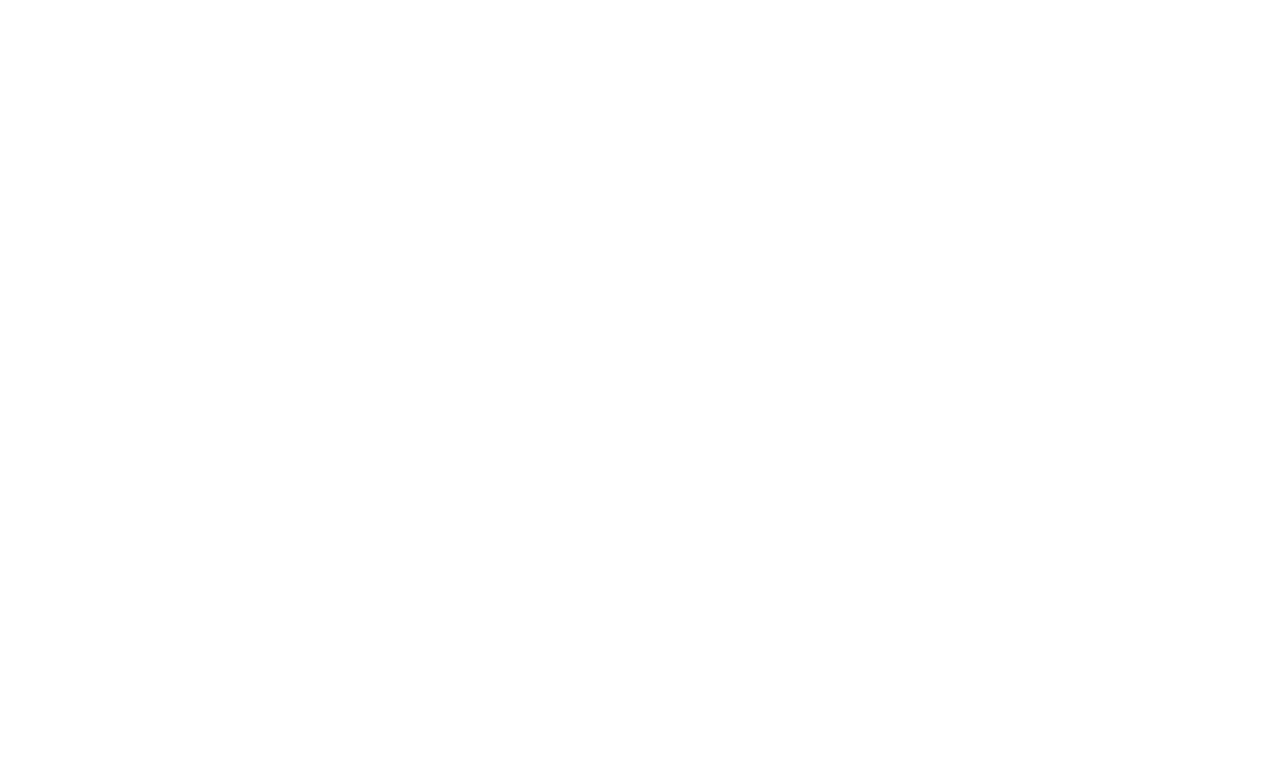
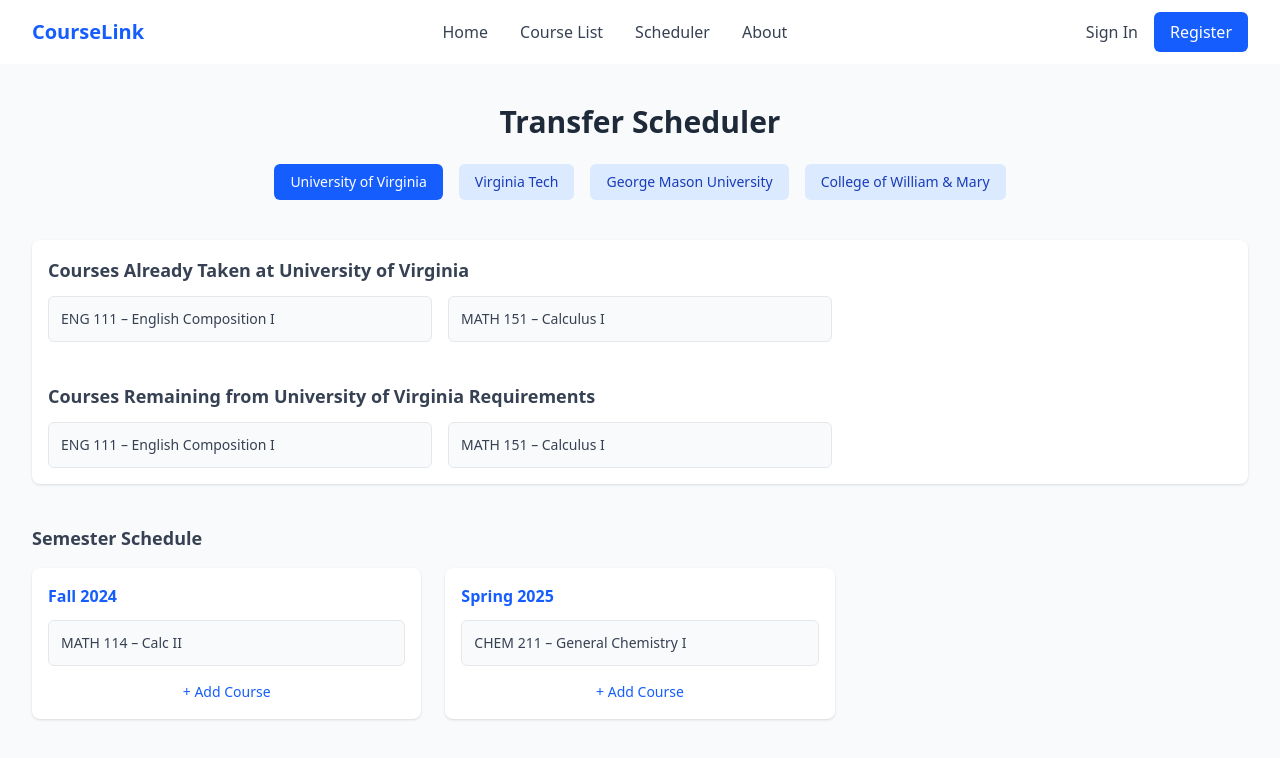
Before and after one commit to Zeiyon/HooHacks2025, a React (Vite) app in the folder TransferLink/: page /scheduler in a window 1280 px wide. Before the commit this address had no page. Shown: the top 758 px of the page. Built offline with nearby package versions, Linux system fonts and the light colour scheme.

Commit message:
added scheduler

```diff
--- a/TransferLink/src/App.tsx
+++ b/TransferLink/src/App.tsx
@@ -1,9 +1,9 @@
 import CourseList from './modules/courselist/CourseList'
 import { BrowserRouter as Router, Routes, Route } from 'react-router-dom';
-// import Navbar from './modules/Navbar'
 import Homepage from './modules/homepage/Homepage';
 import Register from './modules/Register';
 import Login from './modules/Login';
+import Scheduler from './modules/scheduler/Scheduler';
 
 function App() {
 
@@ -12,6 +12,7 @@
     <Routes>
       <Route path="/" element={<Homepage />} />
       <Route path="/courses" element={<CourseList />} />
+      <Route path="/scheduler" element={<Scheduler />} />
       <Route path="/signin" element={<Login />} />
       <Route path="/register" element={<Register />} />
     </Routes>
--- a/TransferLink/src/modules/Navbar.tsx
+++ b/TransferLink/src/modules/Navbar.tsx
@@ -18,7 +18,7 @@
             <Link to="/courses" className="text-gray-700 hover:text-blue-600 font-medium">
               Course List
             </Link>
-            <Link to="/Scheduler" className="text-gray-700 hover:text-blue-600 font-medium">
+            <Link to="/scheduler" className="text-gray-700 hover:text-blue-600 font-medium">
               Scheduler
             </Link>
             <Link to="/about" className="text-gray-700 hover:text-blue-600 font-medium">
--- a/TransferLink/src/modules/courselist/CourseList.tsx
+++ b/TransferLink/src/modules/courselist/CourseList.tsx
@@ -76,8 +76,10 @@
   });
 
   return (
-    <>
+    <div className='bg-gray-50'>
         <Navbar />
+
+        <h1 className="text-3xl font-bold text-gray-800 mb-8 text-center pt-10">Courses List</h1>
     <div className="max-w-6xl mx-auto p-6">
       <input
         type="text"
@@ -195,7 +197,7 @@
       </div>
     </div>
     <Footer />
-    </>
+    </div>
   );
 };
 
--- /dev/null
+++ b/TransferLink/src/modules/scheduler/ScheduleDisplay.tsx
@@ -0,0 +1,91 @@
+import React from 'react';
+
+type Semester = {
+  name: string;
+  id: string;
+  courses: string[];
+};
+
+interface ScheduleDisplayProps {
+  university: string;
+  coursesTaken: string[];
+  semesters: Semester[];
+}
+
+const ScheduleDisplay: React.FC<ScheduleDisplayProps> = ({ university, coursesTaken, semesters }) => {
+  return (
+    <div className="mt-8">
+      <div className="bg-white shadow rounded-lg p-4 mb-10">
+        <h2 className="text-lg font-semibold text-gray-700 mb-3">
+          Courses Already Taken at {university}
+        </h2>
+        {coursesTaken.length > 0 ? (
+          <div className="grid grid-cols-1 sm:grid-cols-2 md:grid-cols-3 gap-4">
+            {coursesTaken.map((course, index) => (
+              <div
+                key={index}
+                className="p-3 border border-gray-200 rounded-md text-sm text-gray-700 bg-gray-50"
+              >
+                {course}
+              </div>
+            ))}
+          </div>
+        ) : (
+          <p className="text-sm text-gray-400">No courses taken yet.</p>
+        )}
+
+        <h2 className="text-lg font-semibold text-gray-700 mb-3 mt-10">
+          Courses Remaining from {university} Requirements
+        </h2>
+        {coursesTaken.length > 0 ? (
+          <div className="grid grid-cols-1 sm:grid-cols-2 md:grid-cols-3 gap-4">
+            {coursesTaken.map((course, index) => (
+              <div
+                key={index}
+                className="p-3 border border-gray-200 rounded-md text-sm text-gray-700 bg-gray-50"
+              >
+                {course}
+              </div>
+            ))}
+          </div>
+        ) : (
+          <p className="text-sm text-gray-400">No courses taken yet.</p>
+        )}
+
+
+      </div>
+
+      <div className="mb-10">
+        <h2 className="text-lg font-semibold text-gray-700 mb-4">Semester Schedule</h2>
+        <div className="grid md:grid-cols-3 gap-6">
+          {semesters.map((sem) => (
+            <div key={sem.id} className="bg-white shadow rounded-lg p-4">
+              <h3 className="text-md font-bold text-blue-600 mb-3">{sem.name}</h3>
+
+              {sem.courses.length > 0 ? (
+                <ul className="space-y-2">
+                  {sem.courses.map((course, idx) => (
+                    <li
+                      key={idx}
+                      className="p-3 border border-gray-200 rounded-md text-sm text-gray-700 bg-gray-50"
+                    >
+                      {course}
+                    </li>
+                  ))}
+                </ul>
+              ) : (
+                <p className="text-sm text-gray-400">No courses scheduled yet.</p>
+              )}
+
+              <button className="mt-4 w-full text-sm text-blue-600 hover:underline">
+                + Add Course
+              </button>
+            </div>
+          ))}
+        </div>
+      </div>
+    </div>
+  );
+};
+
+export default ScheduleDisplay;
--- /dev/null
+++ b/TransferLink/src/modules/scheduler/Scheduler.tsx
@@ -0,0 +1,98 @@
+import { useState } from 'react';
+import Navbar from '../Navbar';
+import ScheduleDisplay from './ScheduleDisplay';
+
+type Semester = {
+  name: string;
+  id: string;
+  courses: string[];
+};
+
+type UniversityData = {
+  coursesTaken: string[];
+  semesters: Semester[];
+};
+
+const universities: string[] = [
+  'University of Virginia',
+  'Virginia Tech',
+  'George Mason University',
+  'College of William & Mary',
+];
+
+const universityData: Record<string, UniversityData> = {
+  'University of Virginia': {
+    coursesTaken: ['ENG 111 – English Composition I', 'MATH 151 – Calculus I'],
+    semesters: [
+      { name: 'Fall 2024', id: 'fall-2024', courses: ['MATH 114 – Calc II'] },
+      { name: 'Spring 2025', id: 'spring-2025', courses: ['CHEM 211 – General Chemistry I'] },
+    ],
+  },
+  'Virginia Tech': {
+    coursesTaken: ['ENG 111 – English Composition I', 'CPSC 150 – Intro to Programming'],
+    semesters: [
+      { name: 'Fall 2024', id: 'fall-2024', courses: ['CS 112 – Intro to Programming'] },
+      { name: 'Spring 2025', id: 'spring-2025', courses: ['PHYS 201 – General Physics I'] },
+    ],
+  },
+  'George Mason University': {
+    coursesTaken: ['MATH 151 – Calculus I', 'MATH 151 – Calculus I', 'MATH 151 – Calculus I', 'HIST 101 – World History'],
+    semesters: [
+      { name: 'Fall 2024', id: 'fall-2024', courses: ['CS 112 – Intro to Programming'] },
+      { name: 'Summer 2025', id: 'summer-2025', courses: [] },
+    ],
+  },
+  'College of William & Mary': {
+    coursesTaken: [],
+    semesters: [
+      { name: 'Fall 2024', id: 'fall-2024', courses: [] },
+    ],
+  },
+};
+
+const Scheduler = () => {
+  const [selectedUniversity, setSelectedUniversity] = useState<string>(universities[0]);
+
+  const handleUniversityClick = (uni: string) => {
+    setSelectedUniversity(uni);
+  };
+
+  const { coursesTaken, semesters } = universityData[selectedUniversity];
+
+  return (
+    <>
+      <Navbar />
+      <div className="bg-gray-50 min-h-screen py-10">
+        <div className="max-w-7xl mx-auto px-4 sm:px-6 lg:px-8">
+          <h1 className="text-3xl font-bold text-gray-800 mb-6 text-center">
+            Transfer Scheduler
+          </h1>
+
+          <div className="flex flex-wrap justify-center gap-4 mb-10">
+            {universities.map((uni) => (
+              <button
+                key={uni}
+                onClick={() => handleUniversityClick(uni)}
+                className={`px-4 py-2 rounded-md text-sm font-medium transition cursor-pointer ${
+                  selectedUniversity === uni
+                    ? 'bg-blue-600 text-white'
+                    : 'bg-blue-100 text-blue-800 hover:bg-blue-200'
+                }`}
+              >
+                {uni}
+              </button>
+            ))}
+          </div>
+
+          <ScheduleDisplay
+            university={selectedUniversity}
+            coursesTaken={coursesTaken}
+            semesters={semesters}
+          />
+        </div>
+      </div>
+    </>
+  );
+};
+
+export default Scheduler;
```
